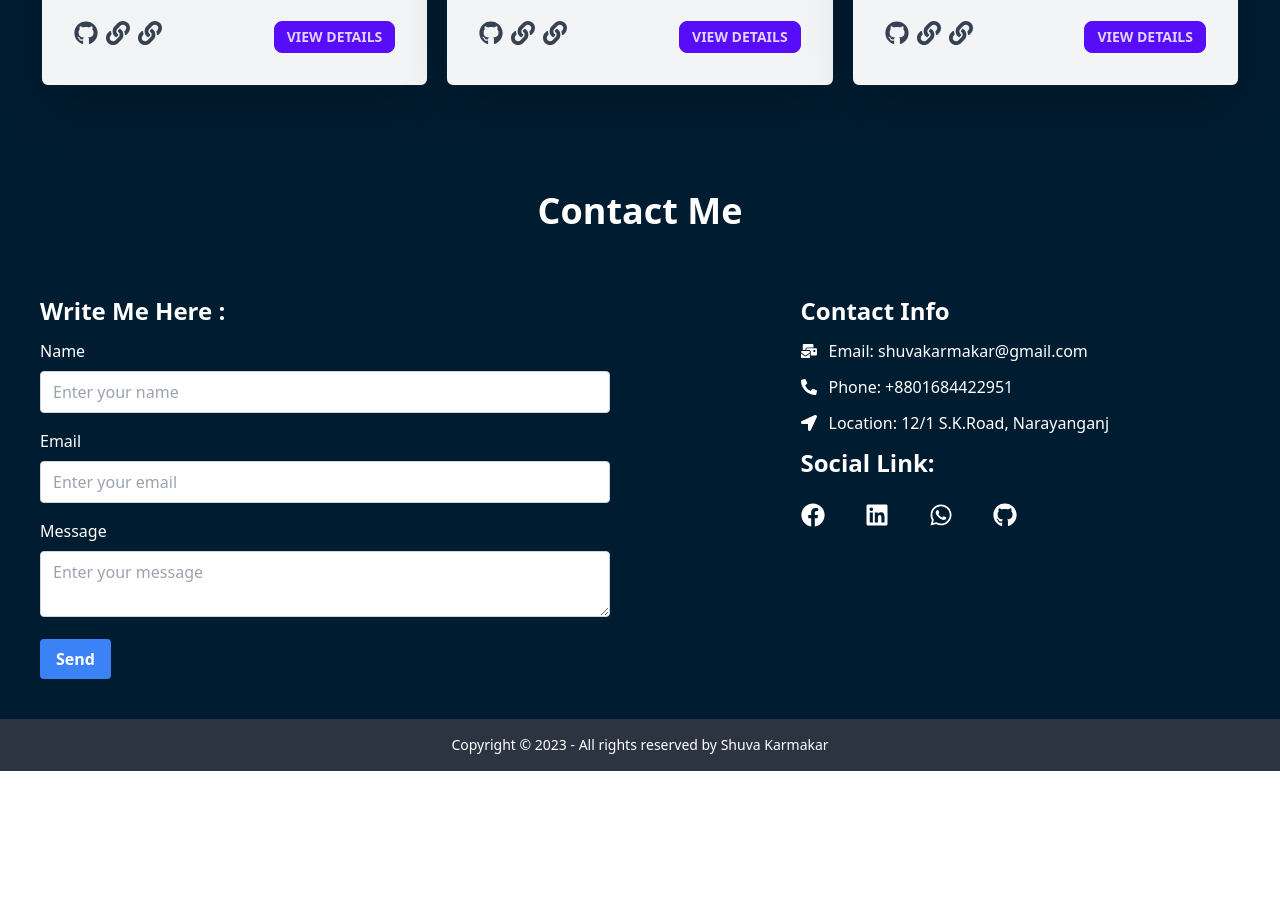
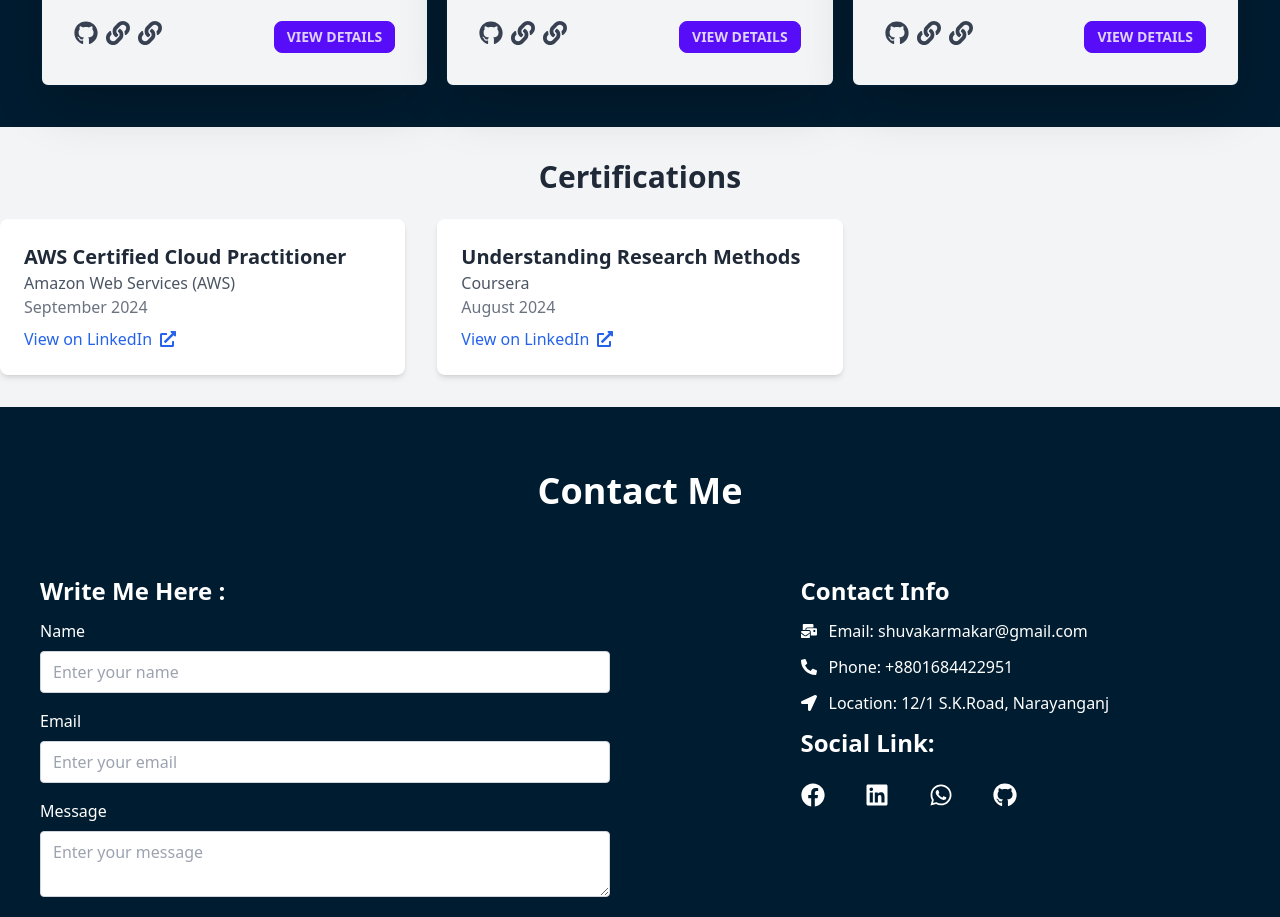
Before and after one commit to shuvakarmakar/my-portfolio, a React (Vite) app: page / in a window 1280 px wide. Shown: the part 2720-3637 px from the top of the page. Before the commit the page ends 3491 px from the top, so only its background shows below. Built offline with nearby package versions, Linux system fonts and the light colour scheme.

Commit message:
Certification Component Added

```diff
--- /dev/null
+++ b/src/Pages/Certification.jsx
@@ -0,0 +1,29 @@
+import { FaExternalLinkAlt } from 'react-icons/fa';
+import certifications from './Certification/CertificateData';
+
+const Certification = () => {
+    return (
+        <section className="py-8 bg-gray-100">
+            <h2 className="text-3xl font-bold text-center mb-6">Certifications</h2>
+            <div className="container mx-auto grid gap-8 md:grid-cols-2 lg:grid-cols-3">
+                {certifications.map((cert, index) => (
+                    <div key={index} className="bg-white p-6 rounded-lg shadow-md">
+                        <h3 className="text-xl font-semibold">{cert.title}</h3>
+                        <p className="text-gray-600">{cert.organization}</p>
+                        <p className="text-gray-500">{cert.issueDate}</p>
+                        <a
+                            href={cert.link}
+                            target="_blank"
+                            rel="noopener noreferrer"
+                            className="text-blue-600 hover:text-blue-800 flex items-center mt-2"
+                        >
+                            View on LinkedIn <FaExternalLinkAlt className="ml-2" />
+                        </a>
+                    </div>
+                ))}
+            </div>
+        </section>
+    );
+};
+
+export default Certification;
--- /dev/null
+++ b/src/Pages/Certification/CertificateData.jsx
@@ -0,0 +1,17 @@
+const certifications = [
+    {
+        title: "AWS Certified Cloud Practitioner",
+        organization: "Amazon Web Services (AWS)",
+        issueDate: "September 2024",
+        link: "https://www.udemy.com/certificate/UC-eecab366-5289-4427-a60f-63ba87b12c4b/",
+    },
+    {
+        title: "Understanding Research Methods",
+        organization: "Coursera",
+        issueDate: "August 2024",
+        link: "https://coursera.org/share/c9daf12f8860dfa31a5cd94e89168362",
+    },
+
+];
+
+export default certifications;
--- a/src/Pages/Home.jsx
+++ b/src/Pages/Home.jsx
@@ -6,6 +6,7 @@ import Projects from "./Projects";
 import ContactForm from "./ContactForm";
 import Footer from "./Footer";
 import AboutMe from "./AboutMe";
+import Certification from "./Certification";
 
 const Home = () => {
     return (
@@ -15,6 +16,7 @@ const Home = () => {
             <AboutMe></AboutMe>
             <Skills />
             <Projects></Projects>
+            <Certification></Certification>
             <ContactForm></ContactForm>
             <Footer></Footer>
             <Outlet />
```
